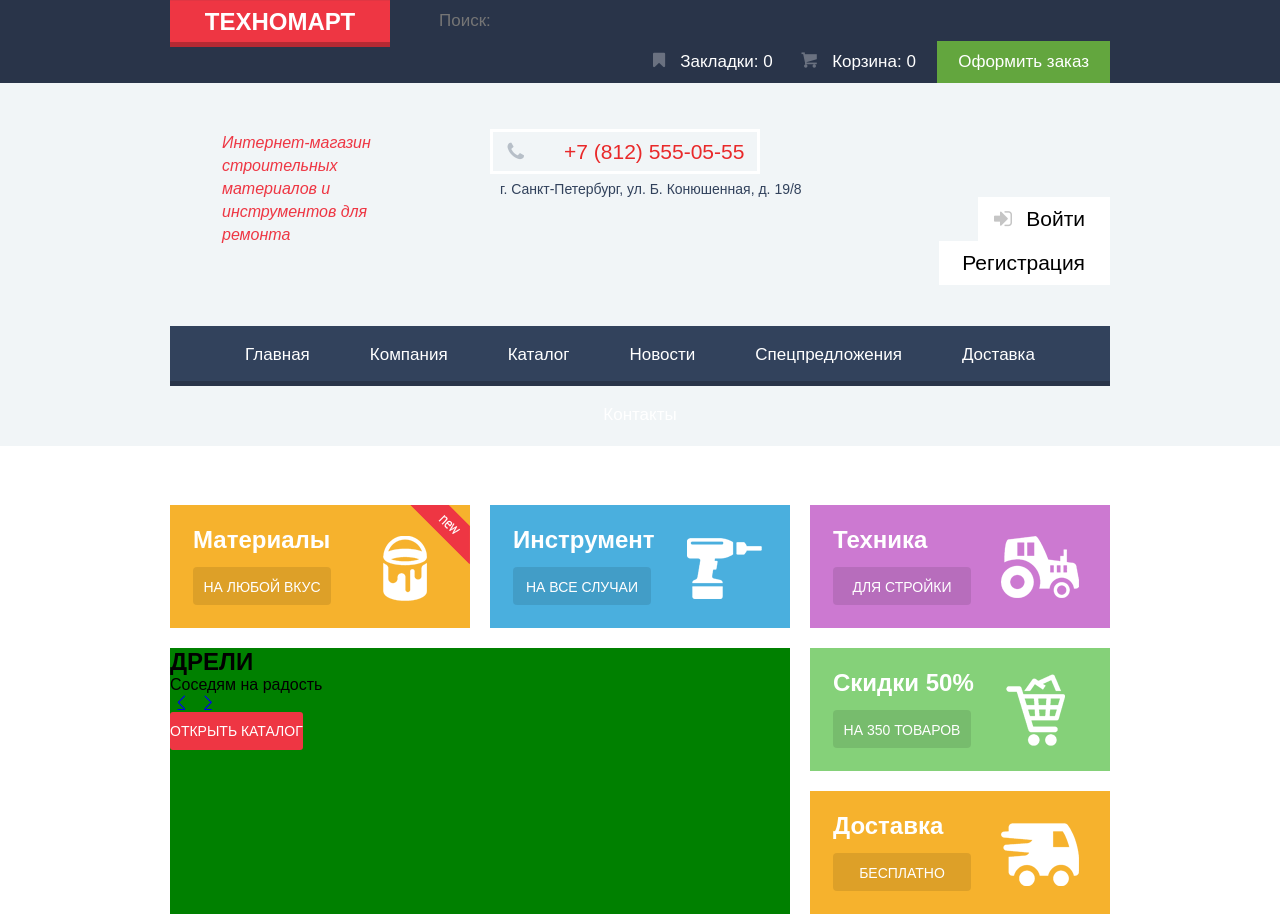
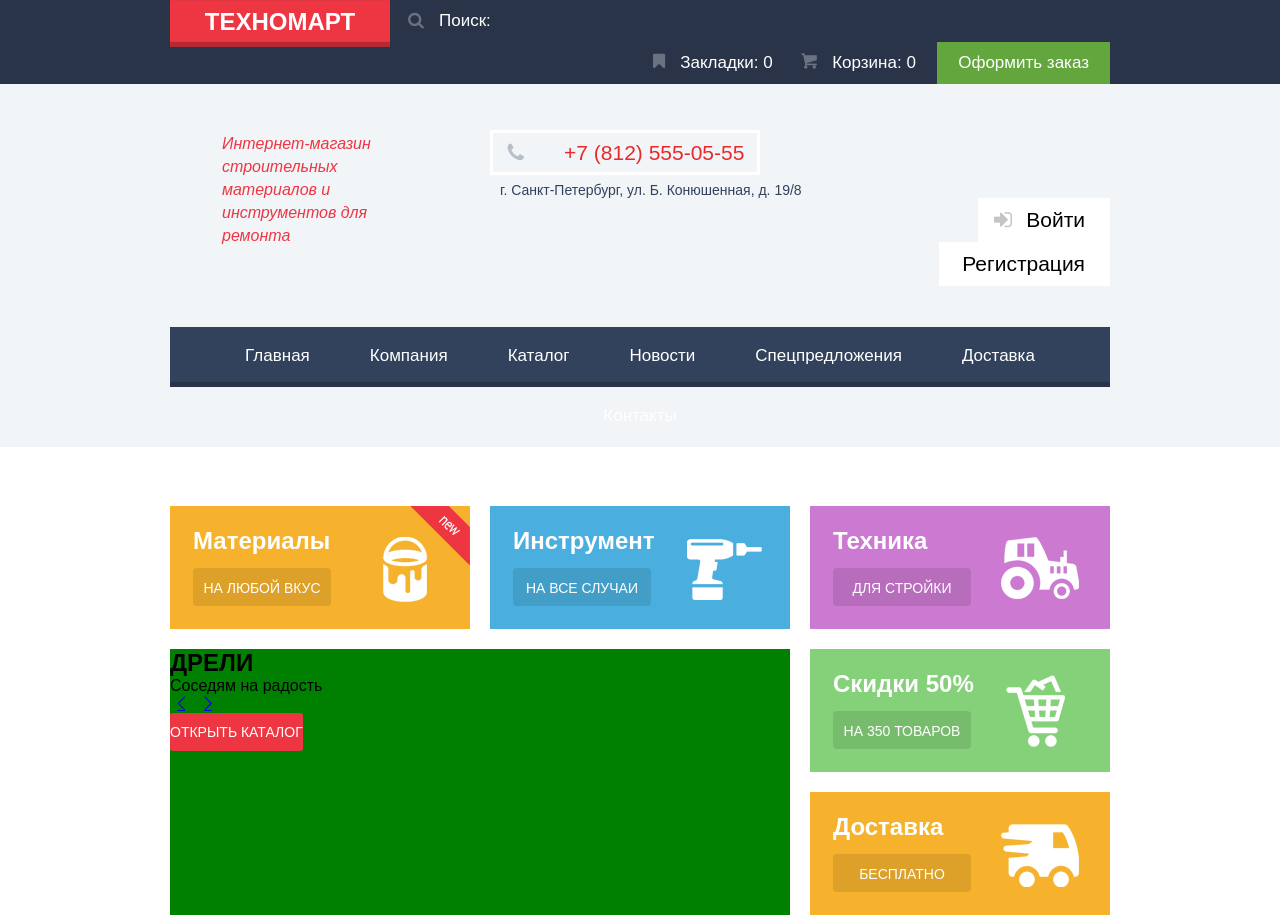
Before and after one commit to dmDen/technomart, a plain HTML site: page technomart/index.html in a window 1280 px wide. Shown: the top 918 px of the page. Drawn offline with Linux system fonts and the light colour scheme; a web font is replaced by a local one.

Commit message:
Полностью доделал хэдер

```diff
--- a/technomart/css/style.less
+++ b/technomart/css/style.less
@@ -160,16 +160,54 @@ p,h1,h2,h3{
 .header-search-form{
 	float:left;
 	width: 270px;
+	position: relative;
+	i{
+		position: absolute;
+		font-size: 17px;
+		line-height: 18px;
+		top: 12px;
+		left: 14px;
+		opacity: 0.3;
+	}
 	input{
 		box-sizing: border-box;
 		width: 100%;
-		height: 41px;
+		height: 42px;
 		border: none;
 		padding: 0;
 		padding-left: 49px;
 		background: #293449;
+		font-family: "Cuprum", "Aria", sans-serif;
+		font-size: 17px;
 		color: #fff;
+		outline: none;
+		&:hover{
+			background: #212a3a;
+		}
+		&:focus{
+			background: #fff;
+			color: #000;
+		}
 	}
+
+	input::-webkit-input-placeholder {color: #fff;}
+	input::-moz-placeholder {color: #fff;}
+	input:-moz-placeholder {color: #fff;}
+	input:-ms-input-placeholder {color: #fff;}
+
+	input:focus::-webkit-input-placeholder {color: #000;}
+	input:focus::-moz-placeholder {color: #000;}
+	input:focus:-moz-placeholder {color: #000;}
+	input:focus:-ms-input-placeholder {color: #000;}
+
+	input:hover+i{
+		opacity: 1;
+	}
+	input:focus+i{
+		opacity: 1;
+		color: #ee3643;
+	}
+
 }
 .search-btn{
 	display: none;
@@ -358,9 +396,29 @@ p,h1,h2,h3{
 	}
 	.my-orders{
 		margin-right: 32px;
+		position: relative;
+		&:after{
+			content: "";
+			//display: inline-block;
+			width: 4px;
+			height: 4px;
+			background-color: #32425c;
+			border-radius: 50%;
+			position: absolute;
+			right: -19px;
+			top: 8px;
+		}
 	}
 	.my-cabinet{
 		margin-right: 72px;
+	}
+	.my-orders:hover,
+	.my-cabinet:hover{
+		color: #ee3643;
+	}
+	.my-orders:active,
+	.my-cabinet:active{
+		color: #c5c5c5;
 	}
 }
 .login-menu{
@@ -383,6 +441,7 @@ p,h1,h2,h3{
 .user-menu-logout-btn:hover:before{
 	color: #32425c;
 }
+.user-menu-name:active,
 .user-menu-name:active:before,
 .user-menu-logout-btn:active:before{
 	color: #c5c5c5;
--- a/technomart/index.html
+++ b/technomart/index.html
@@ -17,6 +17,7 @@
 				<form class="header-search-form" action="#" method="post">
 					<div class="header-search">
 						<input type="text" name="search" id="search" placeholder="Поиск:">
+						<i class="icon-search"></i>
 						<button type="submit" class="search-btn">Найти</button>
 					</div>
 				</form>
```
Also changed, not shown: technomart/catalog.html (+1 -0 lines), technomart/css/style.css.
